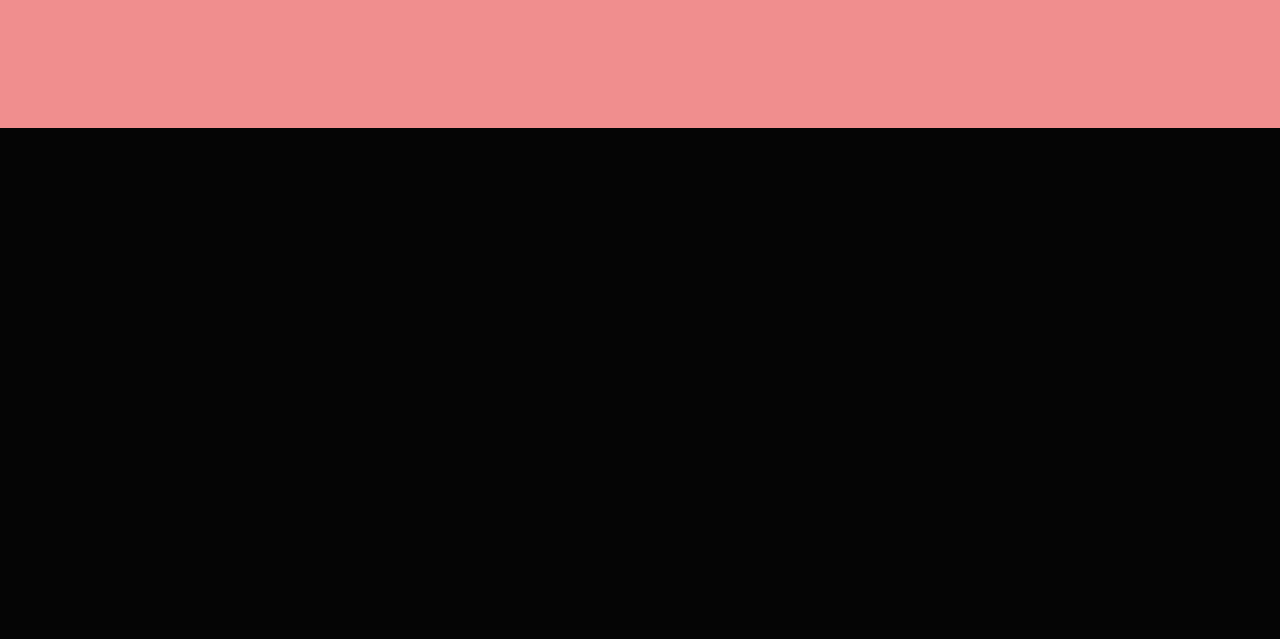
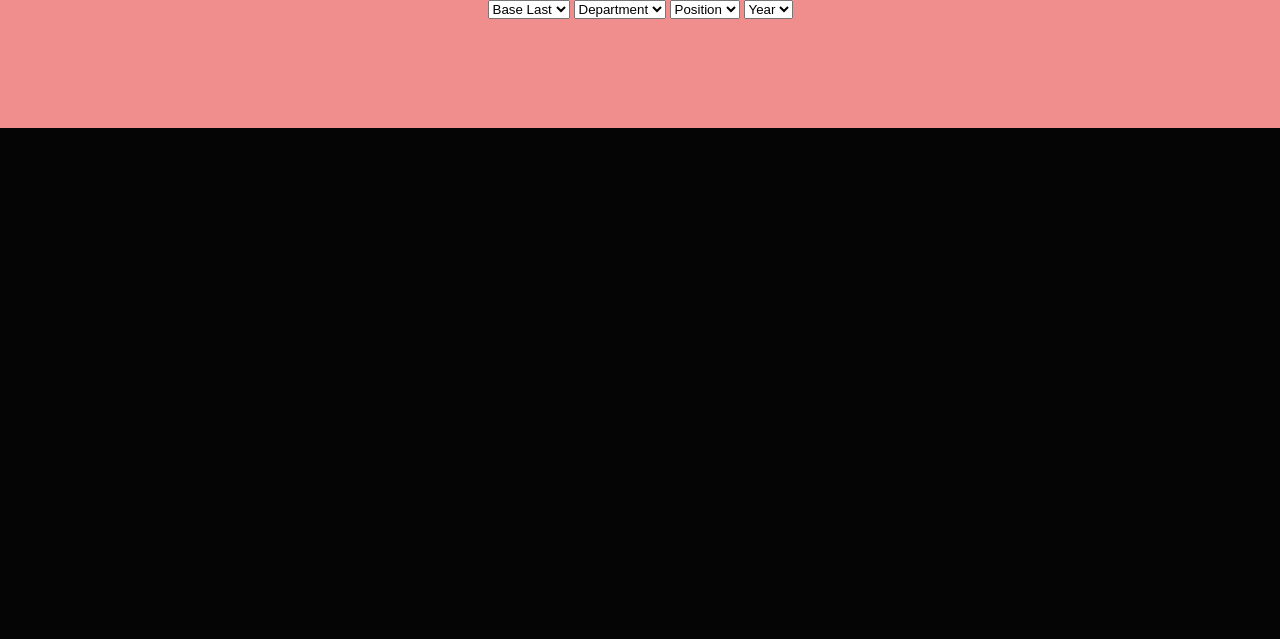
Before and after one commit to iee-ihu-gr-coursem102/WebEng22_Full-Stack-Comrades, a Python web app: template templates/dashboard_auth.html in a window 1280 px wide. Shown: the part 80-719 px from the top of the page. Run offline with Jinja, Linux system fonts and the light colour scheme; the template is opened without the code that fills it, so the values that code supplies are empty.

Commit message:
Update dashboard_auth
preferences- selection boxes

```diff
--- a/templates/dashboard_auth.html
+++ b/templates/dashboard_auth.html
@@ -195,8 +195,9 @@
       left: 0px;
       width: 100%;
       height: 20%;
-     bottom: 80%;
-     position: absolute;
+      bottom: 80%;
+      position: absolute;
+      text-align: center;
    }
   </style>
 
@@ -246,7 +247,24 @@
   </div>
 
   <div class="content">
-      <div class="preferences"></div>
+      <div class="preferences">
+        <select name="base" id="base">
+          <option value="">Base Last</option>
+        </select>
+
+        <select name="department" id="department">
+          <option value="">Department</option>
+        </select>
+
+        <select name="positions" id="positions">
+          <option value=""> Position</option>
+        </select>
+
+        <select name="year" id="year">
+          <option value="">Year</option>
+        </select>
+
+      </div>
 
         <!--<div class="chart1"> </div>
         <div class="chart2"> </div>
```
